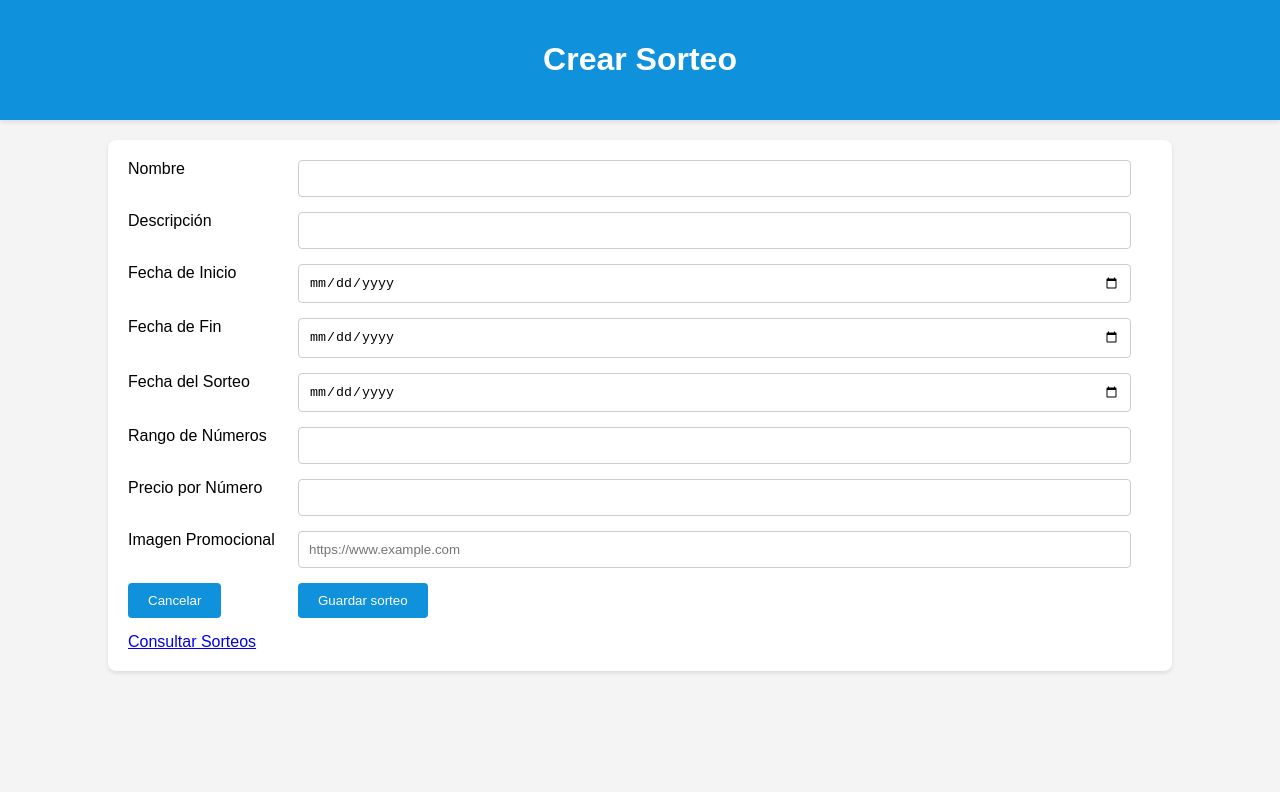
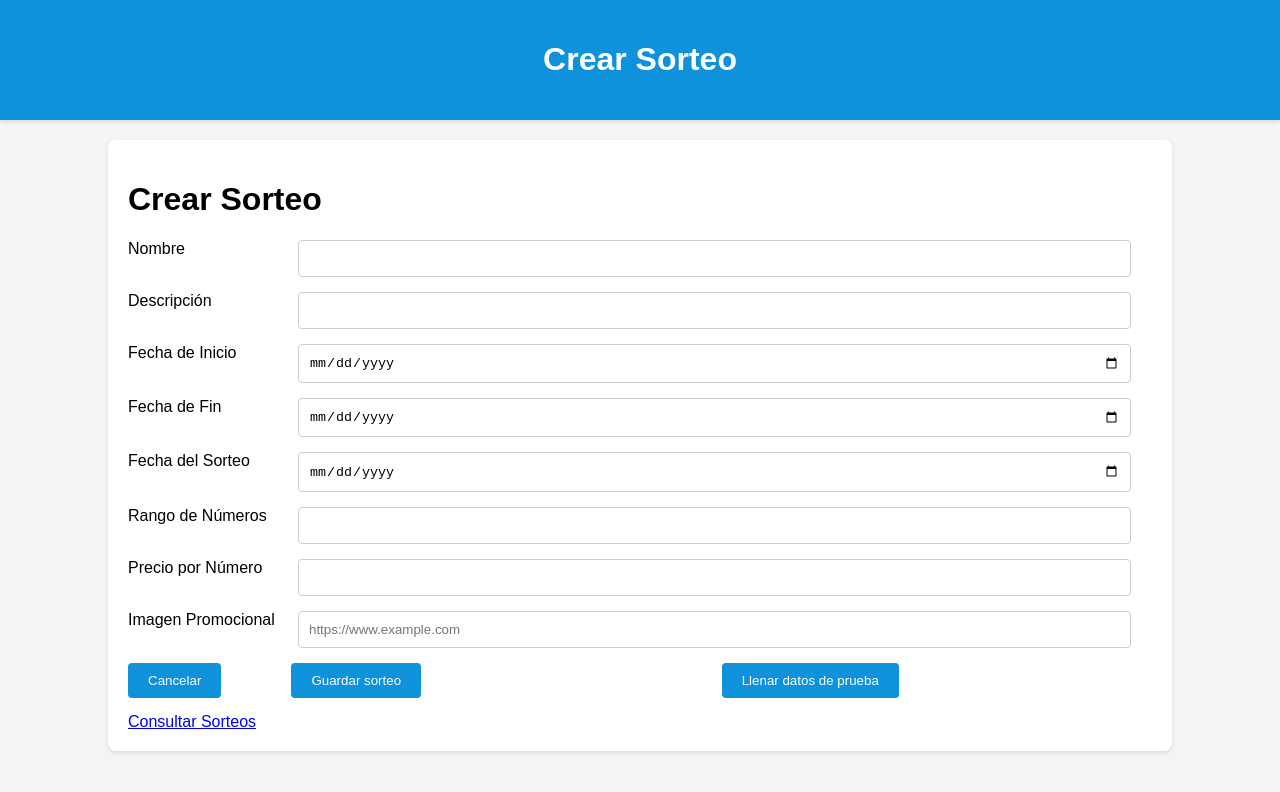
Before and after one commit to JulioEVA/proyecto-final-agile, a website built with Vite: page frontend/src/pages/crear-sorteo.html in a window 1280 px wide. Built offline with nearby package versions, Linux system fonts and the light colour scheme.

Commit message:
Update HTML to include new script; New css rules

```diff
--- a/frontend/src/pages/crear-sorteo.html
+++ b/frontend/src/pages/crear-sorteo.html
@@ -4,14 +4,16 @@
     <meta charset="UTF-8" />
     <meta name="viewport" content="width=device-width, initial-scale=1.0" />
     <title>Crear Sorteo</title>
+    <script src="../scripts/crear-sorteo.js" type="module"></script>
     <link rel="stylesheet" href="styles-crear-sorteo.css" />
   </head>
   <body>
     <header>
       <h1>Crear Sorteo</h1>
-  </header>
+    </header>
     <div class="container">
-      <form id="crearSorteo">
+      <h1 class="form-title">Crear Sorteo</h1>
+      <form id="crearSorteoForm">
         <div class="row full-width">
           <div class="col-label">
             <label for="nombre">Nombre</label>
@@ -109,10 +111,16 @@
           <div class="col-input">
             <button type="submit" class="large-button">Guardar sorteo</button>
           </div>
+
+          <div class="col-input">
+            <button id="testFill" type="button" class="short-button">
+              Llenar datos de prueba
+            </button>
+          </div>
         </div>
       </form>
 
-      <a href="#" class="link">Consultar Sorteos</a>
+      <a href="sorteos.html" class="link">Consultar Sorteos</a>
     </div>
   </body>
 </html>
--- a/frontend/src/pages/styles-crear-sorteo.css
+++ b/frontend/src/pages/styles-crear-sorteo.css
@@ -73,3 +73,9 @@ header {
 .large-button:hover {
   background-color: #30B9E4;
 }
+
+.toasted {
+  padding: 20px;
+  border: 1px solid #ccc;
+  border-radius: 10px;
+}
```
